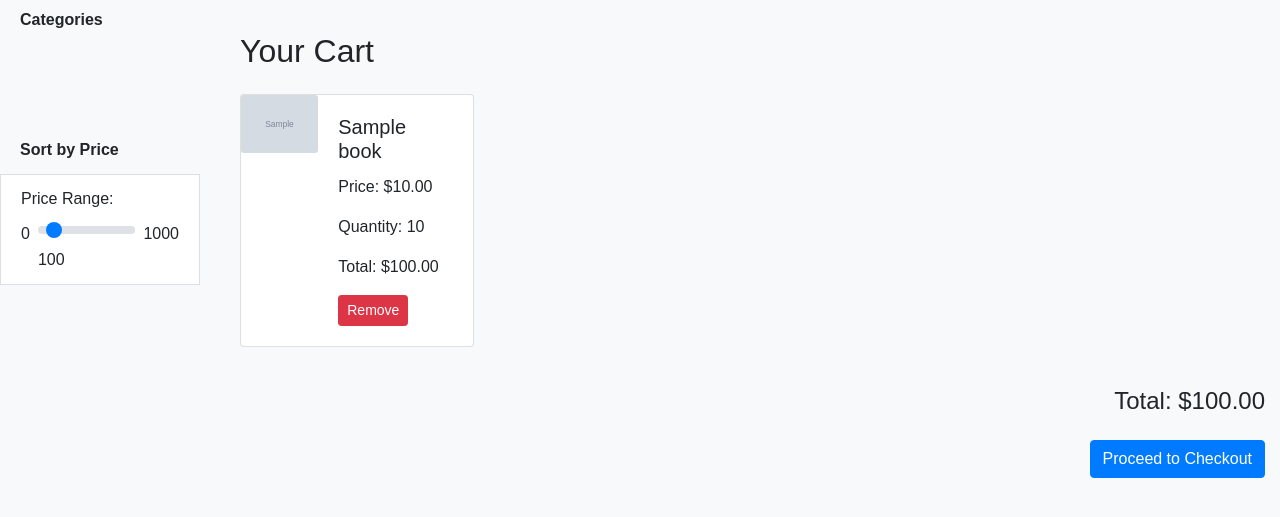
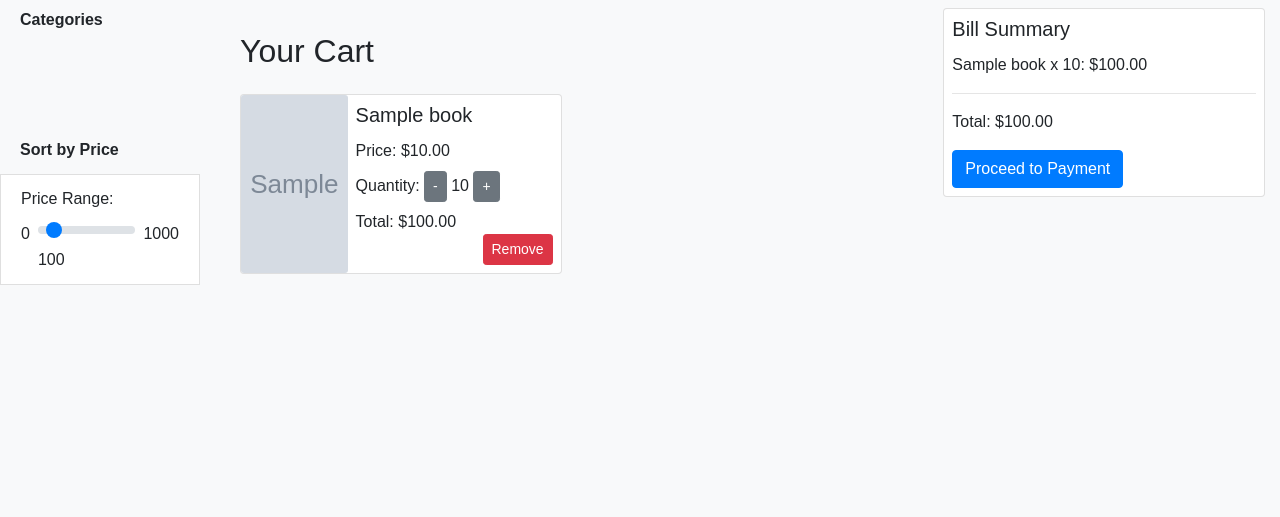
Before and after one commit to himavanthswamyatchi0604/BookStoreManagement_Django, a Django app: page /cart/ in a window 1280 px wide. Shown: the part 62-579 px from the top of the page. Run offline with Django 5.2, Linux system fonts and the light colour scheme; a user stored in the database is signed in; tables that the repository leaves empty hold one stand-in row (values such as "Sample post"); grey boxes marked "Sample" are stand-in pictures; some libraries are stand-ins or nearby versions.

Commit message:
implemented card changes in cart page

```diff
--- a/bs_app/templates/store/cart.html
+++ b/bs_app/templates/store/cart.html
@@ -4,13 +4,16 @@
 
 {% block content %}
 <div class="container mt-6">
+    <div class="row">
+        <!-- Cart Items Column -->
+        <div class="col-md-8">
             <h2 class="my-4">Your Cart</h2>
             {% if cart_items %}
                 <div class="row">
                     {% for item in cart_items %}
-                <div class="col-md-3 mb-4">
+                        <div class="col-md-6 mb-4">
                             <div class="card h-100">
-                        <div class="row no-gutters">
+                                <div class="row no-gutters h-100">
                                     <div class="col-md-4">
                                         {% if item.book.cover_image %}
                                             <img src="{{ item.book.cover_image.url }}" class="card-img" alt="{{ item.book.title }}">
@@ -19,11 +22,18 @@
                                         {% endif %}
                                     </div>
                                     <div class="col-md-8">
-                                <div class="card-body">
+                                        <div class="card-body d-flex flex-column justify-content-between">
+                                            <div>
                                                 <h5 class="card-title">{{ item.book.title }}</h5>
                                                 <p class="card-text">Price: ${{ item.book.price }}</p>
-                                    <p class="card-text">Quantity: {{ item.quantity }}</p>
+                                                <p class="card-text">Quantity:
+                                                    <button class="btn btn-sm btn-secondary" onclick="updateCartItemQuantity({{ item.id }}, 'decrease')">-</button>
+                                                    {{ item.quantity }}
+                                                    <button class="btn btn-sm btn-secondary" onclick="updateCartItemQuantity({{ item.id }}, 'increase')">+</button>
+                                                </p>
                                                 <p class="card-text">Total: ${{ item.total_price }}</p>
+                                            </div>
+                                            <div class="d-flex justify-content-end">
                                                 <form action="{% url 'remove_from_cart' item.id %}" method="post">
                                                     {% csrf_token %}
                                                     <button type="submit" class="btn btn-danger btn-sm">Remove</button>
@@ -33,16 +43,78 @@
                                     </div>
                                 </div>
                             </div>
+                        </div>
                     {% endfor %}
-        </div>
-        <div class="d-flex justify-content-end mt-3">
-            <h4>Total: ${{ total_price }}</h4>
-        </div>
-        <div class="d-flex justify-content-end mt-3">
-            <a href="#" class="btn btn-primary">Proceed to Checkout</a>
                 </div>
             {% else %}
                 <p>Your cart is empty.</p>
             {% endif %}
         </div>
+        <!-- Bill and Proceed to Payment Column -->
+        <div class="col-md-4">
+            <div class="card">
+                <div class="card-body">
+                    <h5 class="card-title">Bill Summary</h5>
+                    {% if cart_items %}
+                        {% for item in cart_items %}
+                            <p>{{ item.book.title }} x {{ item.quantity }}: ${{ item.total_price }}</p>
+                        {% endfor %}
+                        <hr>
+                        <p>Total: ${{ total_price }}</p>
+                        <a href="#" class="btn btn-primary">Proceed to Payment</a>
+                    {% else %}
+                        <p>Your cart is empty.</p>
+                    {% endif %}
+                </div>
+            </div>
+        </div>
+    </div>
+</div>
+
+<script>
+    function updateCartItemQuantity(itemId, action) {
+        $.ajax({
+            url: "{% url 'update_cart_item_quantity' %}",
+            type: "POST",
+            data: {
+                item_id: itemId,
+                action: action,
+                csrfmiddlewaretoken: "{{ csrf_token }}"
+            },
+            success: function(data) {
+                // Update the UI as needed
+                location.reload(); // Example: Reloading the page after update
+            },
+            error: function(error) {
+                console.log("Error:", error);
+            }
+        });
+    }
+</script>
+
+<style>
+    .card-title {
+        white-space: nowrap;
+        overflow: hidden;
+        text-overflow: ellipsis;
+    }
+    .card-img {
+        height: 100%;
+        width: 100%;
+        object-fit: cover;
+    }
+    .card-body {
+        padding: 0.5rem;
+    }
+    .card-text {
+        margin: 0.5rem 0;
+    }
+    .btn-sm {
+        padding: 0.25rem 0.5rem;
+    }
+    .btn-danger {
+        align-self: flex-end;
+    }
+</style>
+
 {% endblock %}
--- a/bs_app/urls.py
+++ b/bs_app/urls.py
@@ -15,4 +15,5 @@ urlpatterns = [
     path('add_to_cart/<int:book_id>/',  add_to_cart, name='add_to_cart'),
     path('cart/', views.view_cart, name='view_cart'),
     path('remove_from_cart/<int:cart_item_id>/', views.remove_from_cart, name='remove_from_cart'),
+    path('update_cart_item_quantity/', views.update_cart_item_quantity, name='update_cart_item_quantity'),
 ]
--- a/bs_app/views.py
+++ b/bs_app/views.py
@@ -155,3 +155,39 @@ def remove_from_cart(request, cart_item_id):
     cart_item.delete()
     # Optionally add a success message if needed
     return redirect('view_cart')
+
+
+@login_required
+def update_cart_item_quantity(request):
+    if request.method == 'POST':
+        item_id = request.POST.get('item_id')
+        action = request.POST.get('action')
+
+        cart_item = get_object_or_404(CartItem, id=item_id)
+
+        if action == 'increase':
+            cart_item.quantity += 1
+        elif action == 'decrease':
+            if cart_item.quantity > 1:
+                cart_item.quantity -= 1
+
+        cart_item.save()
+
+        # Calculate updated total price for the item
+        cart_item.refresh_from_db()
+        total_price = cart_item.total_price
+
+        # Calculate total price of the cart
+        cart = cart_item.cart
+        cart_items = cart.items.all()
+        cart_total = sum(item.total_price for item in cart_items)
+
+        # Return updated data
+        data = {
+            'quantity': cart_item.quantity,
+            'total_price': total_price,
+            'cart_total': cart_total
+        }
+        return JsonResponse(data)
+
+    return redirect('view_cart')
```
Also changed, not shown: bs_app/static/css/index.css (line endings or trailing spaces). Lines whose indentation alone changed are shown as unchanged.
